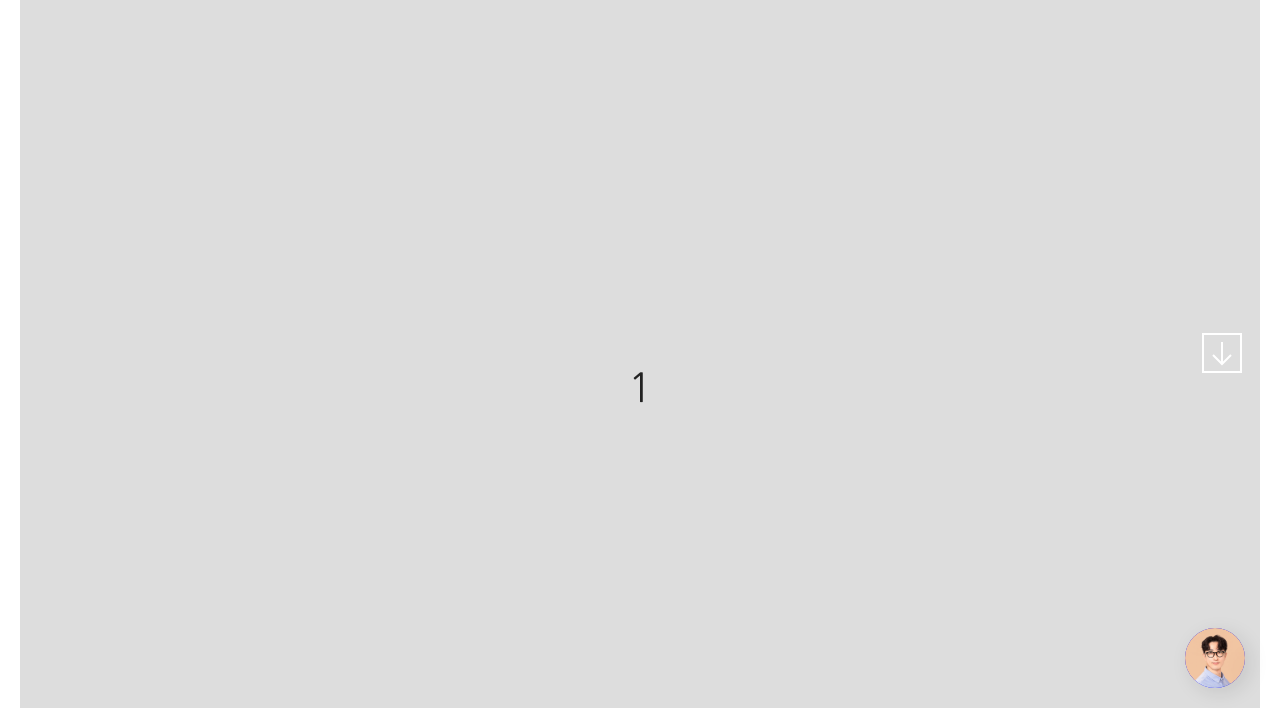
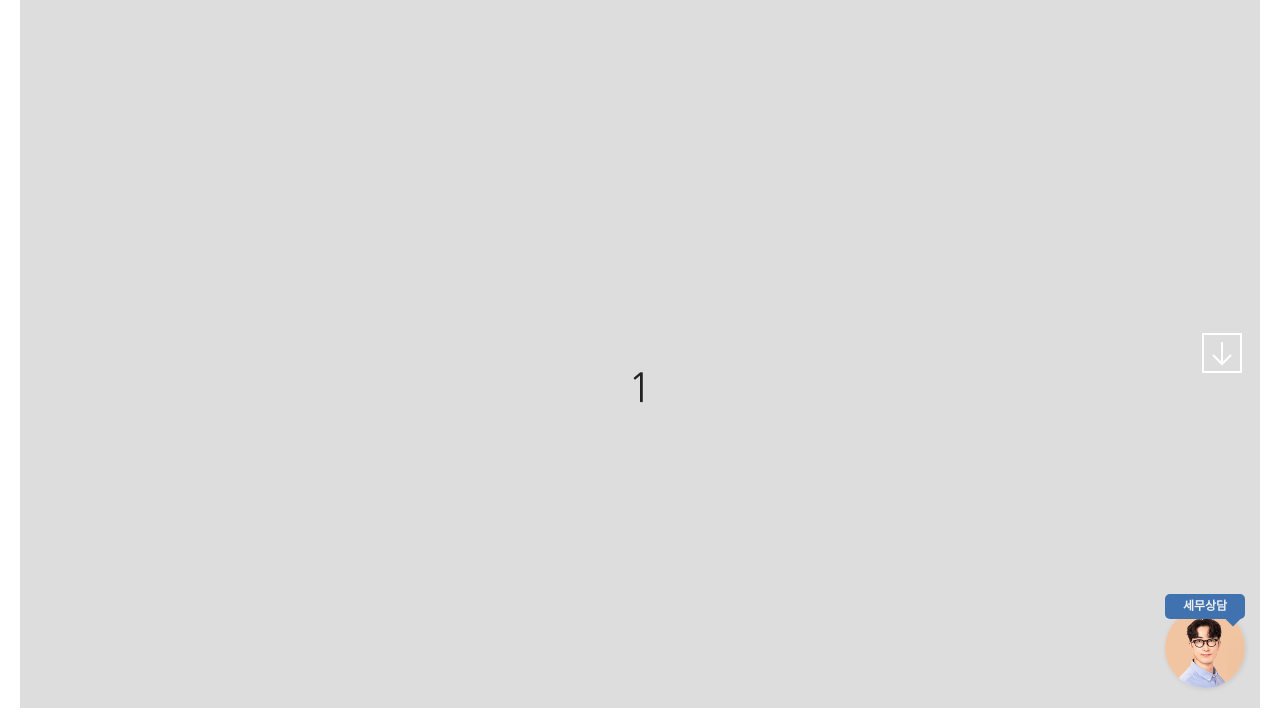
Before and after one commit to himzei/taxbaroyogi, a plain HTML site: page index.html in a window 1280 px wide. Shown: the part 72-800 px from the top of the page. Drawn offline with nearby package versions, Linux system fonts and the light colour scheme.

Commit message:
consulting

```diff
--- a/index.html
+++ b/index.html
@@ -127,6 +127,7 @@
     </a>
     <a href="#" class="btn btn-consulting">
       <img src="./images/profile_small.jpg" alt="상담신청" />
+      <div class="txtBallon">세무상담</div>
     </a>
 
     <nav>
--- a/style.css
+++ b/style.css
@@ -1,3 +1,11 @@
+/*
+1. F9F7F7
+2. DBE2EF
+3. 3F72AF
+4. 112D4E
+
+
+*/
 /* Common CSS */
 * {
   box-sizing: border-box;
@@ -80,15 +88,12 @@ header {
   position: fixed;
   right: 35px;
   bottom: 40px;
-  width: 60px;
-  height: 60px;
+  width: 80px;
+  height: 80px;
   display: flex;
   justify-content: center;
   align-items: center;
-  background-color: blue;
-  border-radius: 50%;
-  overflow: hidden;
-  box-shadow: 5px 5px 20px rgba(0, 0, 0, 0.1);
+
   transition: 0.5s;
 }
 .btn-consulting:active {
@@ -98,4 +103,28 @@ header {
   width: inherit;
   height: inherit;
   object-fit: cover;
+  border-radius: 50%;
+  box-shadow: 1px 1px 5px rgba(0, 0, 0, 0.1);
 }
+.txtBallon {
+  position: absolute;
+  width: 100%;
+  height: auto;
+  font-size: 12px;
+  font-weight: 700;
+  top: -14px;
+  text-align: center;
+  background-color: #3F72AF;
+  padding: 4px 6px;
+  border-radius: 5px;
+  color: #eee;
+}
+.txtBallon::after {
+  content: "";
+  position: absolute;
+  width: 12px;
+  height: 12px;
+  transform: rotate(45deg);
+  bottom: -5px;
+  background-color: #3F72AF;
+}
```
